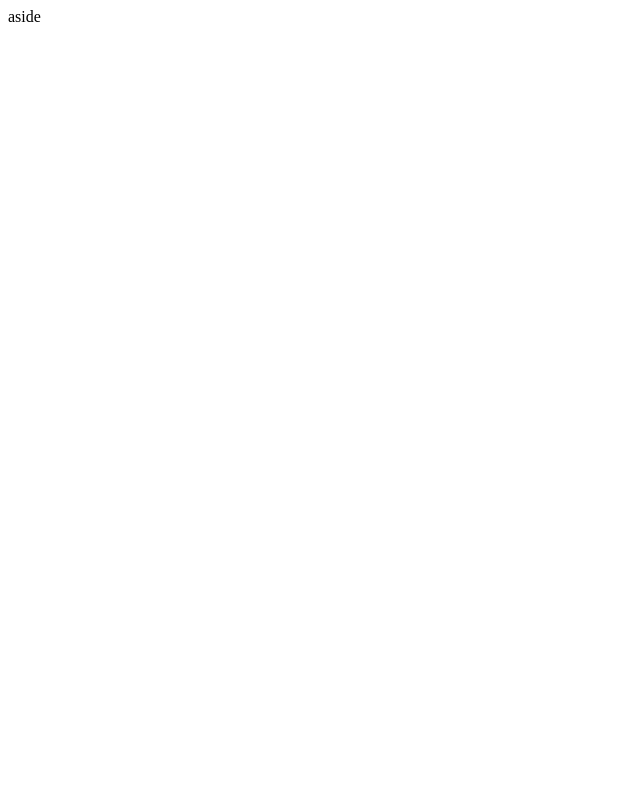
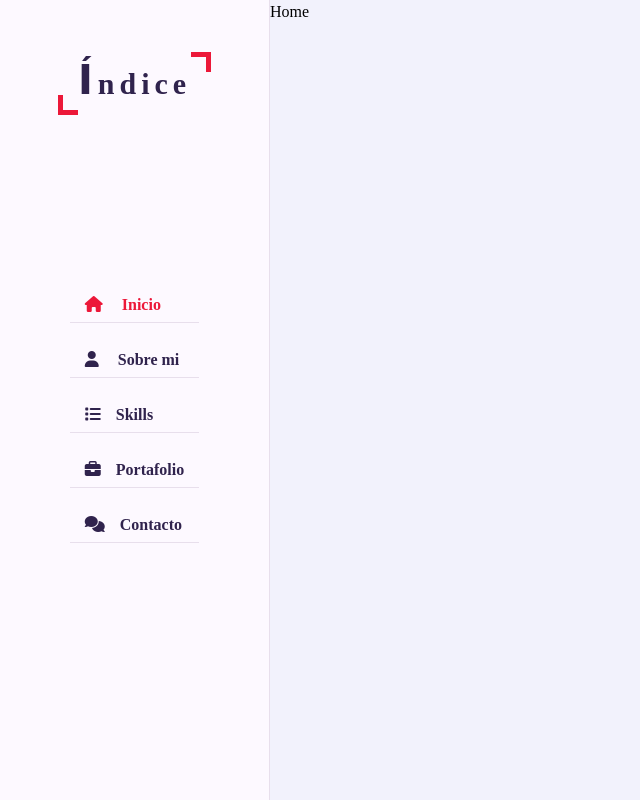
Before and after one commit to HugoAlFus/hugoalfus.github.io, a plain HTML site: page index.html in a window 1280 px wide. Shown: the whole page, without its empty margins (0-640 px from the left). Drawn offline with Linux system fonts and the light colour scheme; a web font is replaced by a local one.

Commit message:
Aside completado

```diff
--- a/css/skins/color-1.css
+++ b/css/skins/color-1.css
@@ -0,0 +1,4 @@
+:root{
+    --skin-color:#ec1839;
+
+}
--- a/css/style.css
+++ b/css/style.css
@@ -0,0 +1,169 @@
+@import url('https://fonts.googleapis.com/css2?family=Clicker+Script&family=Poppins:wght@200;300;400;500;600;700&display=swap');
+
+:root {
+    --bg-black-900: #f2f2fc;
+    --bg-black-100: #fdf9ff;
+    --bg-black-50: #e8dfec;
+    --text-black-900: #30234d;
+    --text-black-700: #504e70;
+}
+
+body {
+    line-height: 1.5;
+    font-size: 16px;
+    font-family: 'Poppins' sans-serif;
+}
+
+* {
+    margin: 0;
+    padding: 0;
+    outline: none;
+    text-decoration: none;
+    box-sizing: border-box;
+}
+
+::before, ::after {
+    box-sizing: border-box;
+}
+
+ul {
+    list-style: none;
+}
+
+.section {
+    background: var(--bg-black-900);
+    min-height: 100vh;
+    display: block;
+    position: fixed;
+    left: 270px;
+    top: 0;
+    right: 0;
+    opacity: 1;
+}
+
+/* Aside*/
+.aside {
+    width: 270px;
+    background: var(--bg-black-100);
+    position: fixed;
+    left: 0;
+    top: 0;
+    padding: 30px;
+    border-right: 1px solid var(--bg-black-50);
+    height: 100%;
+    display: flex;
+    justify-content: center;
+    align-items: center;
+    z-index: 10;
+}
+
+.aside .logo {
+    position: absolute;
+    top: 50px;
+    font-size: 30px;
+    text-transform: capitalize;
+}
+
+.aside .logo a {
+    color: var(--text-black-900);
+    font-weight: 700;
+    padding: 15px 20px;
+    font-size: 30px;
+    letter-spacing: 5px;
+    position: relative;
+}
+
+.aside .logo a span {
+    font-family: 'Clicker Script', cursive;
+    font-size: 40px;
+}
+
+.aside .logo a::before {
+    content: '';
+    position: absolute;
+    width: 20px;
+    height: 20px;
+    border-bottom: 5px solid var(--skin-color);
+    border-left: 5px solid var(--skin-color);
+    bottom: 0;
+    left: 0;
+}
+
+.aside .logo a::after {
+    content: '';
+    position: absolute;
+    width: 20px;
+    height: 20px;
+    border-top: 5px solid var(--skin-color);
+    border-right: 5px solid var(--skin-color);
+    top: 0;
+    right: 0;
+}
+
+.aside .nav-toggler {
+    height: 40px;
+    width: 45px;
+    border: 1px solid var(--bg-black-50);
+    cursor: pointer;
+    position: fixed;
+    left: 300px;
+    top: 20px;
+    border-radius: 5px;
+    background: var(--bg-black-100);
+    display: none;
+    align-items: center;
+    justify-content: center;
+
+}
+
+.aside .nav-toggler span {
+    height: 2px;
+    width: 18px;
+    background: var(--skin-color);
+    display: inline-block;
+    position: relative;
+}
+
+.aside .nav-toggler span::before {
+    content: '';
+    height: 2px;
+    width: 18px;
+    background: var(--skin-color);
+    position: absolute;
+    top: -6px;
+    left:0;
+}
+.aside .nav-toggler span::after {
+    content: '';
+    height: 2px;
+    width: 18px;
+    background: var(--skin-color);
+    position: absolute;
+    top: 6px;
+    left:0;
+}
+.aside .nav {
+    margin-top: 50px;
+}
+
+.aside .nav li {
+    margin-bottom: 20px;
+    display: block;
+}
+
+.aside .nav li a {
+    font-size: 16px;
+    font-weight: 600;
+    display: block;
+    border-bottom: 1px solid var(--bg-black-50);
+    color: var(--text-black-900);
+    padding: 5px 15px;;
+}
+
+.aside .nav li a.active {
+    color: var(--skin-color);
+}
+
+.aside .nav li a i {
+    margin-right: 15px;
+}
--- a/index.html
+++ b/index.html
@@ -16,12 +16,28 @@
 <div class="main-container">
     <!-- ===== Aside Start ===== -->
     <div class="aside">
-        aside
+        <div class="logo">
+            <a href="#"><span>Í</span>ndice</a>
+        </div>
+        <div class="nav-toggler">
+            <span></span>
+        </div>
+        <ul class="nav">
+            <li><a href="#" class="active"><i class="fa fa-home"></i> Inicio</a></li>
+            <li><a href="#"><i class="fa fa-user"></i> Sobre mi</a></li>
+            <li><a href="#"><i class="fa fa-list"></i>Skills</a></li>
+            <li><a href="#"><i class="fa fa-briefcase"></i>Portafolio</a></li>
+            <li><a href="#"><i class="fa fa-comments"></i>Contacto</a></li>
+        </ul>
     </div>
     <!-- ===== Aside End ===== -->
     <!-- ===== Main Content Start ===== -->
     <div class="main-content">
-
+        <!-- ===== Home Section Start ===== -->
+        <section class="home section">
+            Home
+        </section>
+        <!-- ===== Home Section End ===== -->
     </div>
     <!-- ===== Main Content End ===== -->
 </div>
```
Lines whose indentation alone changed are shown as unchanged.
